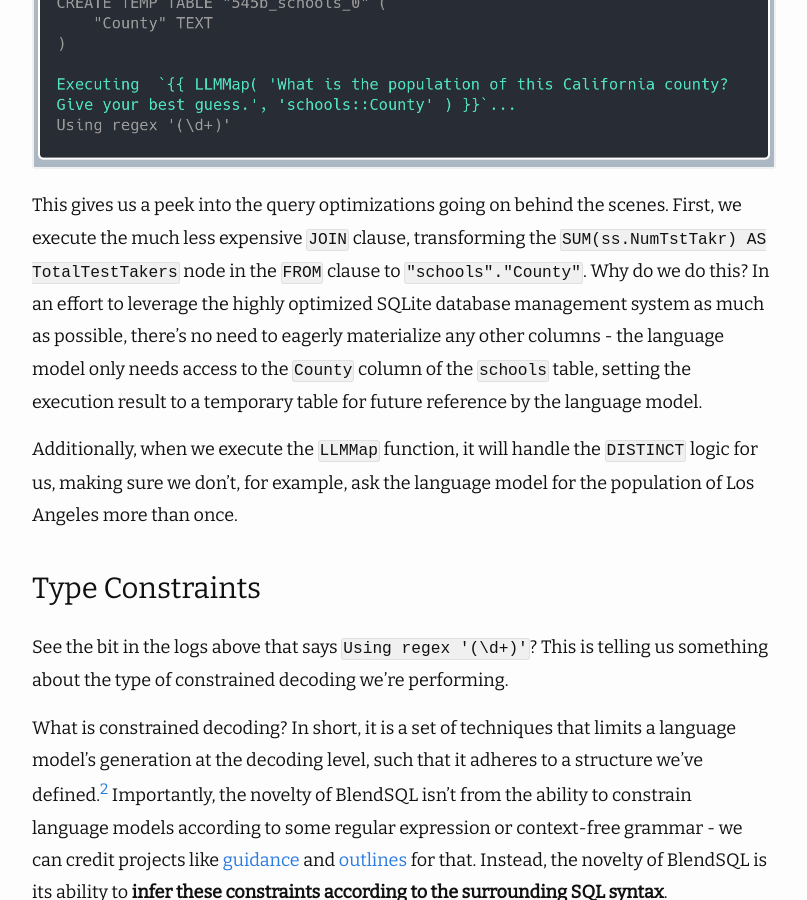
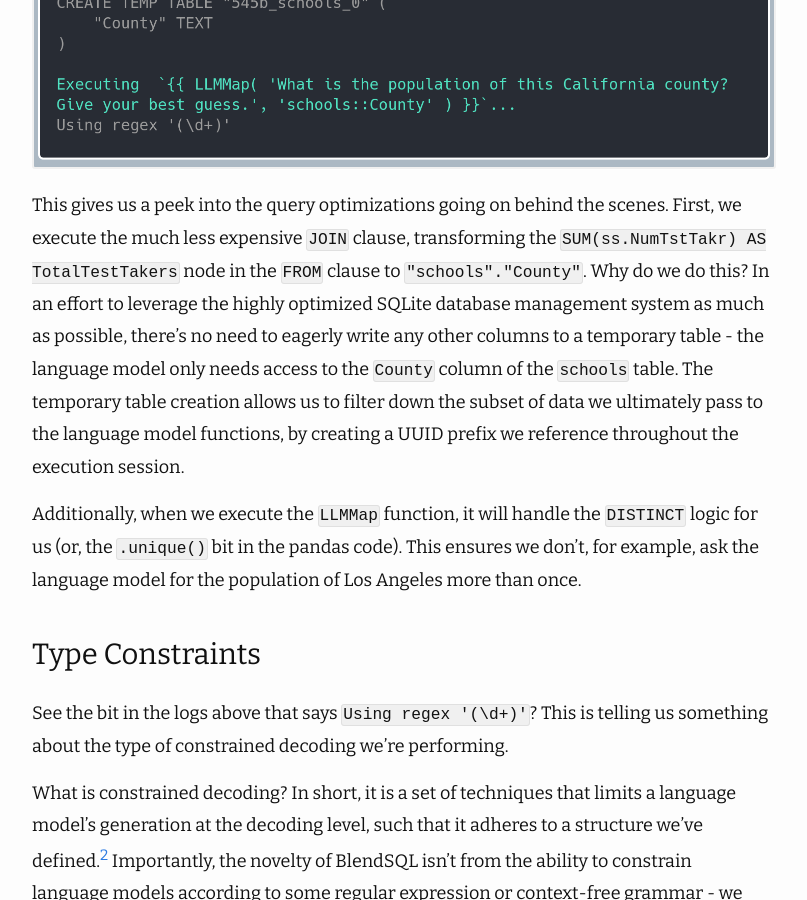
Before and after one commit to parkervg/parkervg.github.io, a Jekyll site: the page built from _posts/2025-05-05-sql-llms.md, in a window 1280 px wide and 900 px high, scrolled down 7170 px. Shown: the whole window, without its empty margins (238-1045 px from the left). Built offline with Jekyll 4.4.1, drawn with Linux system fonts in a browser that asks for light colours; nearby versions of some CDN libraries.

Commit message:
rewrite a part

```diff
--- a/_posts/2025-05-05-sql-llms.md
+++ b/_posts/2025-05-05-sql-llms.md
@@ -186,9 +186,9 @@
 
 ![blendsql-logs](https://github.com/parkervg/parkervg.github.io/blob/main/img/blendsql-logs.png?raw=true)
 
-This gives us a peek into the query optimizations going on behind the scenes. First, we execute the much less expensive `JOIN` clause, transforming the `SUM(ss.NumTstTakr) AS TotalTestTakers` node in the `FROM` clause to `"schools"."County"`. Why do we do this? In an effort to leverage the highly optimized SQLite database management system as much as possible, there's no need to eagerly materialize any other columns - the language model only needs access to the `County` column of the `schools` table, setting the execution result to a temporary table for future reference by the language model.
+This gives us a peek into the query optimizations going on behind the scenes. First, we execute the much less expensive `JOIN` clause, transforming the `SUM(ss.NumTstTakr) AS TotalTestTakers` node in the `FROM` clause to `"schools"."County"`. Why do we do this? In an effort to leverage the highly optimized SQLite database management system as much as possible, there's no need to eagerly write any other columns to a temporary table - the language model only needs access to the `County` column of the `schools` table. The temporary table creation allows us to filter down the subset of data we ultimately pass to the language model functions, by creating a UUID prefix we reference throughout the execution session.
 
-Additionally, when we execute the `LLMMap` function, it will handle the `DISTINCT` logic for us, making sure we don't, for example, ask the language model for the population of Los Angeles more than once.
+Additionally, when we execute the `LLMMap` function, it will handle the `DISTINCT` logic for us (or, the `.unique()` bit in the pandas code). This ensures we don't, for example, ask the language model for the population of Los Angeles more than once.
 
 ### Type Constraints
 
```
